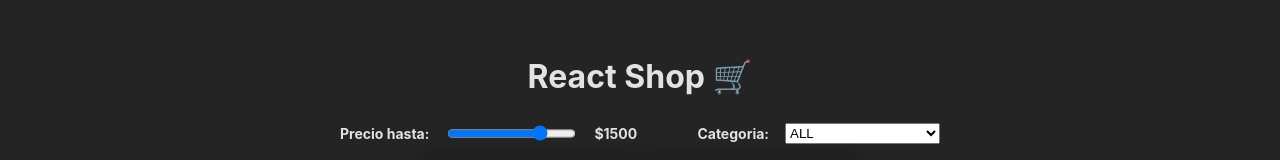
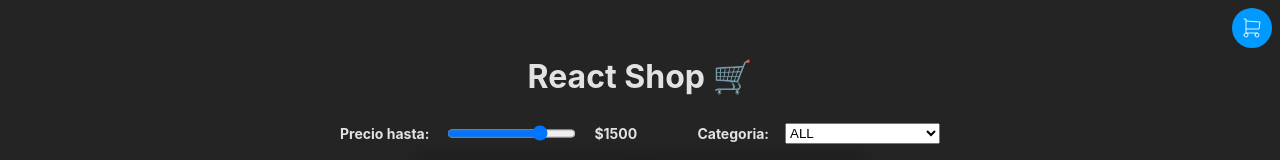
Before and after one commit to pinoen/shopping-cart-midudev, a React (Vite) app: page / in a window 1280 px wide. Shown: the top 160 px of the page. Built offline with nearby package versions, Linux system fonts and the light colour scheme.

Commit message:
se envuelve con cart provider

```diff
--- a/src/App.jsx
+++ b/src/App.jsx
@@ -3,6 +3,8 @@ import Products from "./components/Products"
 import { products } from './mocks/products.json'
 import useFilters from "./hooks/useFilters"
 import { Footer } from "./components/Footer"
+import Cart from "./components/Cart"
+import { CartProvider } from "./contexts/CartContext"
 
 function App() {
   const { filterList } = useFilters()
@@ -10,11 +12,12 @@ function App() {
   const filteredProducts = filterList(products)
 
   return (
-    <>
+    <CartProvider>
       <Header list={filteredProducts} />
+      <Cart />
       <Products list={filteredProducts} />
       <Footer />
-    </>
+    </CartProvider>
   )
 }
 
```
